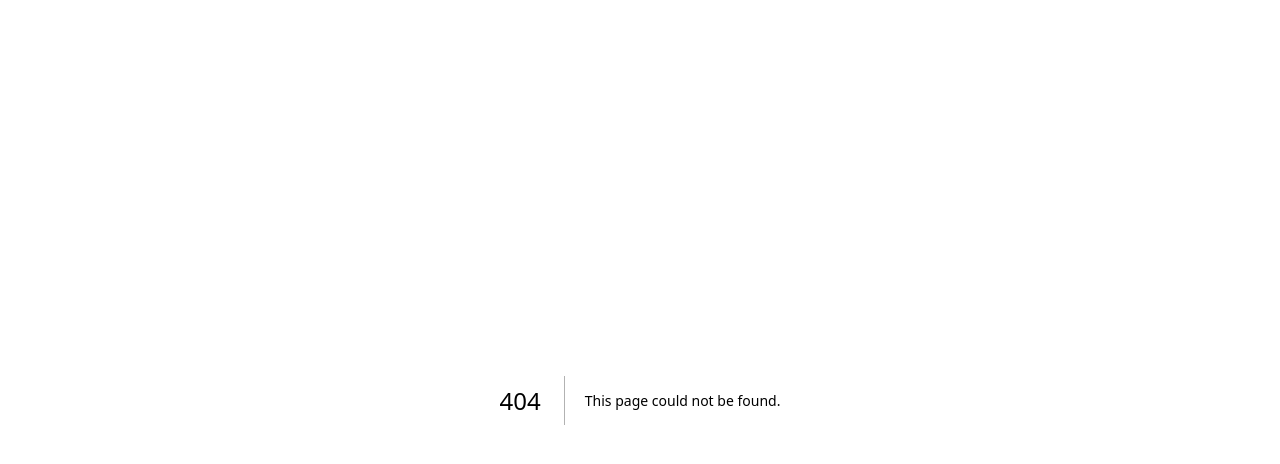
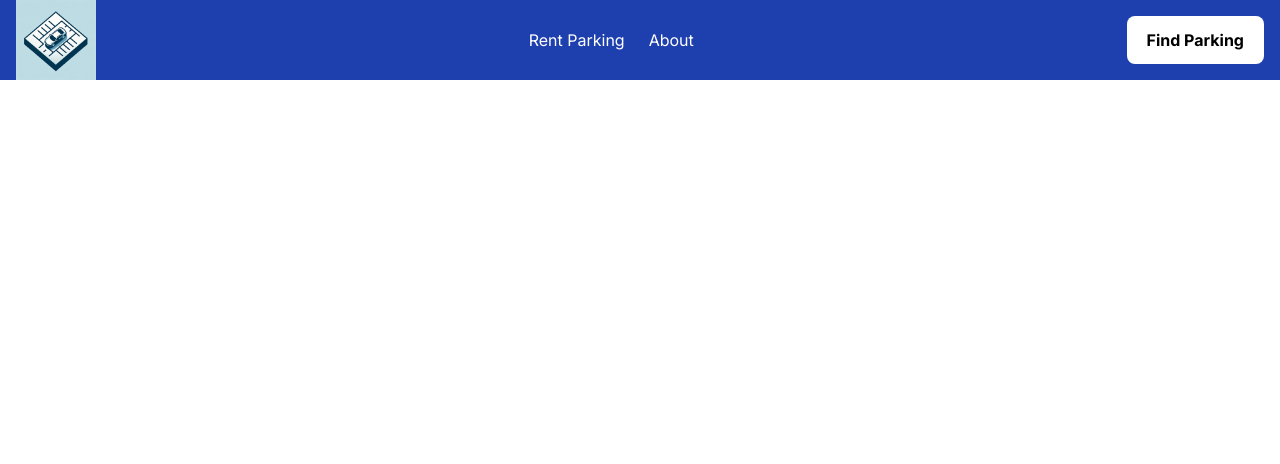
Before and after one commit to TeancumTian/aspotfor.me, a Next.js app in the folder aspotforme/: page /rentparking in a window 1280 px wide. Before the commit this address had no page. Shown: the top 464 px of the page. Built offline with nearby package versions, Linux system fonts and the light colour scheme.

Commit message:
Adding landing, added navigation bar, logo

```diff
--- /dev/null
+++ b/aspotforme/src/app/about/page.tsx
@@ -0,0 +1,7 @@
+import React from "react";
+
+const About = () => {
+  return <p>About</p>;
+};
+
+export default About;
--- /dev/null
+++ b/aspotforme/src/app/components/navigation/index.tsx
@@ -0,0 +1,21 @@
+"use client";
+import { useState } from "react";
+import Navbar from "./navbar";
+import Sidebar from "./sidebar";
+
+const Navigation = () => {
+  const [isOpen, setIsOpen] = useState(false);
+  const toggle = () => {
+    setIsOpen(!isOpen);
+  };
+  return (
+    <>
+    <div className="fixed top-0 left-0 right-0 z-50">
+      <Sidebar isOpen={isOpen} toggle={toggle} />
+      <Navbar toggle={toggle} />
+    </div>
+    </>
+  );
+};
+
+export default Navigation;
--- /dev/null
+++ b/aspotforme/src/app/components/navigation/navbar/Button.tsx
@@ -0,0 +1,7 @@
+const Button = () => {
+    return (
+      <button className="h-12 rounded-lg bg-white font-bold px-5">Find Parking</button>
+    );
+  };
+
+  export default Button;
--- /dev/null
+++ b/aspotforme/src/app/components/navigation/navbar/Logo.tsx
@@ -0,0 +1,58 @@
+"use client";
+import Image from "next/image";
+import { useEffect, useState } from "react";
+import Link from "next/link";
+import Button from "./Button";
+
+const Logo = () => {
+  //update the size of the logo when the size of the screen changes
+  const [width, setWidth] = useState(0);
+
+  const updateWidth = () => {
+    const newWidth = window.innerWidth;
+    setWidth(newWidth);
+  };
+
+  useEffect(() => {
+    window.addEventListener("resize", updateWidth);
+    updateWidth();
+  }, []);
+
+  // change between the logo and the button when the user scrolls
+  const [showButton, setShowButton] = useState(false);
+
+  const changeNavButton = () => {
+    if (window.scrollY >= 400 && window.innerWidth < 768) {
+      setShowButton(true);
+    } else {
+      setShowButton(false);
+    }
+  };
+
+  useEffect(() => {
+    window.addEventListener("scroll", changeNavButton);
+  }, []);
+
+  return (
+    <>
+      <Link href="/" style={{ display: showButton ? "none" : "block" }}>
+        <Image
+          src="/images/logo.png"
+          alt="Logo"
+          width={width < 1024 ? 150 * 0.5: 250 * 0.32}
+          height={width < 1024 ? 45 * 0.5: 74 * 0.32}
+          className="relative"
+        />
+      </Link>
+      <div
+        style={{
+          display: showButton ? "block" : "none",
+        }}
+      >
+        <Button />
+      </div>
+    </>
+  );
+};
+
+export default Logo;
--- /dev/null
+++ b/aspotforme/src/app/components/navigation/navbar/index.tsx
@@ -0,0 +1,36 @@
+import React from "react";
+import Link from "next/link";
+import Logo from "./Logo";
+import Button from "./Button";
+type NavbarProps = {
+    toggle: () => void;
+  };
+
+const Navbar = ({ toggle }: NavbarProps) => {
+  return (
+    <>
+      <div className="w-full h-20 bg-blue-800 sticky top-0">
+        <div className="container mx-auto px-4 h-full">
+          <div className="flex justify-between items-center h-full">
+            <Logo />
+            <ul className="hidden md:flex gap-x-6 text-white">
+              <li>
+                <Link href="/rentparking">
+                  <p>Rent Parking</p>
+                </Link>
+              </li>
+              <li>
+                <Link href="/about">
+                  <p>About</p>
+                </Link>
+              </li>
+            </ul>
+            <Button />
+          </div>
+        </div>
+      </div>
+    </>
+  );
+};
+
+export default Navbar;
--- /dev/null
+++ b/aspotforme/src/app/components/navigation/sidebar/index.tsx
@@ -0,0 +1,51 @@
+import Link from "next/link";
+
+const Sidebar = ({
+  isOpen,
+  toggle,
+}: {
+  isOpen: boolean;
+  toggle: () => void;
+}): JSX.Element => {
+  return (
+    <>
+      <div
+        className="sidebar-container fixed w-full h-full overflow-hidden justify-center bg-white grid pt-[120px] left-0 z-10"
+        style={{
+          opacity: `${isOpen ? "1" : "0"}`,
+          top: ` ${isOpen ? "0" : "-100%"}`,
+        }}
+      >
+        <button className="absolute right-0 p-5" onClick={toggle}>
+          {/* Close icon */}
+          <svg
+            xmlns="http://www.w3.org/2000/svg"
+            width="48"
+            height="48"
+            viewBox="0 0 24 24"
+          >
+            <path
+              fill="currentColor"
+              d="M19 6.41L17.59 5L12 10.59L6.41 5L5 6.41L10.59 12L5 17.59L6.41 19L12 13.41L17.59 19L19 17.59L13.41 12L19 6.41Z"
+            />
+          </svg>
+        </button>
+
+        <ul className="sidebar-nav text-center leading-relaxed text-xl">
+          <li>
+            <Link href="/rentparking" onClick={toggle}>
+              <p>Rent Parking</p>
+            </Link>
+          </li>
+          <li>
+            <Link href="/about" onClick={toggle}>
+              <p>About Us</p>
+            </Link>
+          </li>
+        </ul>
+      </div>
+    </>
+  );
+};
+
+export default Sidebar;
--- a/aspotforme/src/app/globals.css
+++ b/aspotforme/src/app/globals.css
@@ -4,11 +4,11 @@
 
 :root {
   --foreground-rgb: 0, 0, 0;
-  --background-start-rgb: 214, 219, 220;
-  --background-end-rgb: 255, 255, 255;
+  --background-start-rgb: 255, 255, 255; /* Set to white */
+  --background-end-rgb: 255, 255, 255; /* Set to white */
 }
 
-@media (prefers-color-scheme: dark) {
+@media (prefers-color-scheme: white) {
   :root {
     --foreground-rgb: 255, 255, 255;
     --background-start-rgb: 0, 0, 0;
--- a/aspotforme/src/app/layout.tsx
+++ b/aspotforme/src/app/layout.tsx
@@ -1,6 +1,7 @@
 import type { Metadata } from "next";
 import { Inter } from "next/font/google";
 import "./globals.css";
+import Navigation from "./components/navigation";
 
 const inter = Inter({ subsets: ["latin"] });
 
@@ -16,6 +17,7 @@ export default function RootLayout({
 }>) {
   return (
     <html lang="en">
+      <Navigation />
       <body className={inter.className}>{children}</body>
     </html>
   );
--- a/aspotforme/src/app/page.tsx
+++ b/aspotforme/src/app/page.tsx
@@ -1,112 +1,23 @@
-import Image from "next/image";
-
 export default function Home() {
   return (
-    <main className="flex min-h-screen flex-col items-center justify-between p-24">
-      <div className="z-10 max-w-5xl w-full items-center justify-between font-mono text-sm lg:flex">
-        <p className="fixed left-0 top-0 flex w-full justify-center border-b border-gray-300 bg-gradient-to-b from-zinc-200 pb-6 pt-8 backdrop-blur-2xl dark:border-neutral-800 dark:bg-zinc-800/30 dark:from-inherit lg:static lg:w-auto  lg:rounded-xl lg:border lg:bg-gray-200 lg:p-4 lg:dark:bg-zinc-800/30">
-          Get started by editing&nbsp;
-          <code className="font-mono font-bold">src/app/page.tsx</code>
-        </p>
-        <div className="fixed bottom-0 left-0 flex h-48 w-full items-end justify-center bg-gradient-to-t from-white via-white dark:from-black dark:via-black lg:static lg:h-auto lg:w-auto lg:bg-none">
-          <a
-            className="pointer-events-none flex place-items-center gap-2 p-8 lg:pointer-events-auto lg:p-0"
-            href="https://vercel.com?utm_source=create-next-app&utm_medium=appdir-template&utm_campaign=create-next-app"
-            target="_blank"
-            rel="noopener noreferrer"
-          >
-            By{" "}
-            <Image
-              src="/vercel.svg"
-              alt="Vercel Logo"
-              className="dark:invert"
-              width={100}
-              height={24}
-              priority
-            />
-          </a>
-        </div>
-      </div>
+    <main className="flex min-h-screen flex-col items-center justify-center bg-homepage-background bg-cover bg-no-repeat p-24 text-white">
 
-      <div className="relative flex place-items-center before:absolute before:h-[300px] before:w-full sm:before:w-[480px] before:-translate-x-1/2 before:rounded-full before:bg-gradient-radial before:from-white before:to-transparent before:blur-2xl before:content-[''] after:absolute after:-z-20 after:h-[180px] after:w-full sm:after:w-[240px] after:translate-x-1/3 after:bg-gradient-conic after:from-sky-200 after:via-blue-200 after:blur-2xl after:content-[''] before:dark:bg-gradient-to-br before:dark:from-transparent before:dark:to-blue-700 before:dark:opacity-10 after:dark:from-sky-900 after:dark:via-[#0141ff] after:dark:opacity-40 before:lg:h-[360px] z-[-1]">
-        <Image
-          className="relative dark:drop-shadow-[0_0_0.3rem_#ffffff70] dark:invert"
-          src="/next.svg"
-          alt="Next.js Logo"
-          width={180}
-          height={37}
-          priority
-        />
-      </div>
+      <div className="bg-gray-400 p-8 rounded-lg shadow-lg max-w-2xl text-center">
+      {/* Big White Letters */}
+      <h1 className="text-5xl mb-2 font-semibold text-center mb-7">Trouble finding parking?</h1>
 
-      <div className="mb-32 grid text-center lg:max-w-5xl lg:w-full lg:mb-0 lg:grid-cols-4 lg:text-left">
-        <a
-          href="https://nextjs.org/docs?utm_source=create-next-app&utm_medium=appdir-template&utm_campaign=create-next-app"
-          className="group rounded-lg border border-transparent px-5 py-4 transition-colors hover:border-gray-300 hover:bg-gray-100 hover:dark:border-neutral-700 hover:dark:bg-neutral-800/30"
-          target="_blank"
-          rel="noopener noreferrer"
-        >
-          <h2 className={`mb-3 text-2xl font-semibold`}>
-            Docs{" "}
-            <span className="inline-block transition-transform group-hover:translate-x-1 motion-reduce:transform-none">
-              -&gt;
-            </span>
-          </h2>
-          <p className={`m-0 max-w-[30ch] text-sm opacity-50`}>
-            Find in-depth information about Next.js features and API.
-          </p>
-        </a>
+      <p className="text-lg mb-2 text-center">
+        You have come to the right place! It is hard to find parking in public spaces where cars that seemingly have taken every parking stall there is!
+      </p>
 
-        <a
-          href="https://nextjs.org/learn?utm_source=create-next-app&utm_medium=appdir-template-tw&utm_campaign=create-next-app"
-          className="group rounded-lg border border-transparent px-5 py-4 transition-colors hover:border-gray-300 hover:bg-gray-100 hover:dark:border-neutral-700 hover:dark:bg-neutral-800/30"
-          target="_blank"
-          rel="noopener noreferrer"
-        >
-          <h2 className={`mb-3 text-2xl font-semibold`}>
-            Learn{" "}
-            <span className="inline-block transition-transform group-hover:translate-x-1 motion-reduce:transform-none">
-              -&gt;
-            </span>
-          </h2>
-          <p className={`m-0 max-w-[30ch] text-sm opacity-50`}>
-            Learn about Next.js in an interactive course with&nbsp;quizzes!
-          </p>
-        </a>
+      <p className="text-lg mb-8 text-center">
+        We are here to answer your questions about the best spot to find parking! Please click the "Find Parking" button and be ready to find that parking spot.
+      </p>
 
-        <a
-          href="https://vercel.com/templates?framework=next.js&utm_source=create-next-app&utm_medium=appdir-template&utm_campaign=create-next-app"
-          className="group rounded-lg border border-transparent px-5 py-4 transition-colors hover:border-gray-300 hover:bg-gray-100 hover:dark:border-neutral-700 hover:dark:bg-neutral-800/30"
-          target="_blank"
-          rel="noopener noreferrer"
-        >
-          <h2 className={`mb-3 text-2xl font-semibold`}>
-            Templates{" "}
-            <span className="inline-block transition-transform group-hover:translate-x-1 motion-reduce:transform-none">
-              -&gt;
-            </span>
-          </h2>
-          <p className={`m-0 max-w-[30ch] text-sm opacity-50`}>
-            Explore starter templates for Next.js.
-          </p>
-        </a>
-
-        <a
-          href="https://vercel.com/new?utm_source=create-next-app&utm_medium=appdir-template&utm_campaign=create-next-app"
-          className="group rounded-lg border border-transparent px-5 py-4 transition-colors hover:border-gray-300 hover:bg-gray-100 hover:dark:border-neutral-700 hover:dark:bg-neutral-800/30"
-          target="_blank"
-          rel="noopener noreferrer"
-        >
-          <h2 className={`mb-3 text-2xl font-semibold`}>
-            Deploy{" "}
-            <span className="inline-block transition-transform group-hover:translate-x-1 motion-reduce:transform-none">
-              -&gt;
-            </span>
-          </h2>
-          <p className={`m-0 max-w-[30ch] text-sm opacity-50 text-balance`}>
-            Instantly deploy your Next.js site to a shareable URL with Vercel.
-          </p>
-        </a>
+      {/* Find Parking Button */}
+      <button className="px-6 py-2 bg-blue-500 hover:bg-blue-700 rounded text-lg font-semibold transition duration-300">
+        Find Parking
+      </button>
       </div>
     </main>
   );
--- /dev/null
+++ b/aspotforme/src/app/rentparking/page.tsx
@@ -0,0 +1,7 @@
+import React from "react";
+
+const RentParking = () => {
+  return <div>RentParking</div>;
+};
+
+export default RentParking;
--- a/aspotforme/tailwind.config.ts
+++ b/aspotforme/tailwind.config.ts
@@ -9,9 +9,7 @@ const config: Config = {
   theme: {
     extend: {
       backgroundImage: {
-        "gradient-radial": "radial-gradient(var(--tw-gradient-stops))",
-        "gradient-conic":
-          "conic-gradient(from 180deg at 50% 50%, var(--tw-gradient-stops))",
+        'homepage-background': 'url("/images/Backgroundparking.png")',
       },
     },
   },
```
Also changed, not shown: aspotforme/public/images/Backgroundparking.png (added), aspotforme/public/images/logo.png (added).
